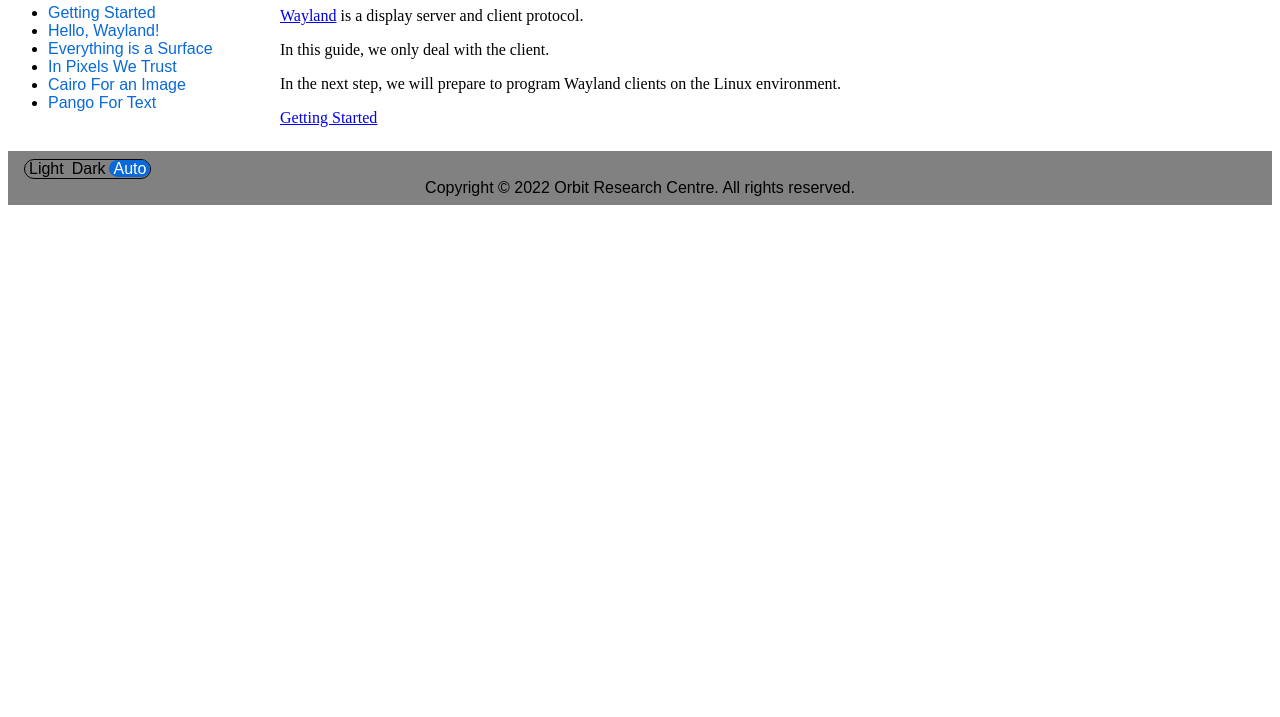
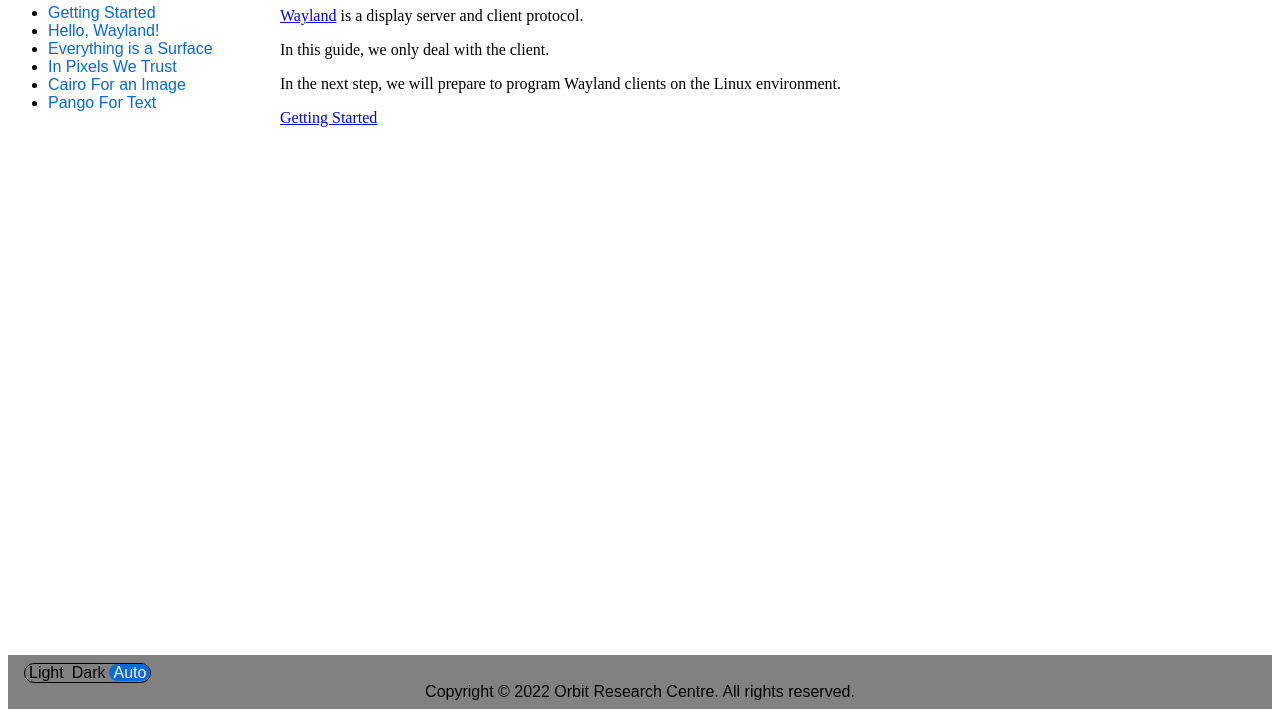
Before and after one commit to orbitrc/developer.orbitrc.io, a Gatsby site: page /documentation/wayland/guides/introduction in a window 1280 px wide. Shown: the part 145-862 px from the top of the page. Before the commit the page ends 800 px from the top, so only its background shows below. Built offline with nearby package versions, Linux system fonts and the light colour scheme; Gatsby itself is replaced by a stand-in of ours.

Commit message:
Minor error fixed.

```diff
--- a/src/layouts/GuideLayout.scss
+++ b/src/layouts/GuideLayout.scss
@@ -16,11 +16,12 @@
 
     display: block;
     max-width: $base-width;
+    min-height: $base-width;
     margin: 0 auto;
     padding: 8px;
     color: black;
 
-    @media (max-width: $base-width + $navigation-width * 2) and (min-width: 811px) {
+    @media (max-width: ($base-width + $navigation-width * 2)) and (min-width: 811px) {
       max-width: calc(100% - (220px * 2));
     }
   }
```
